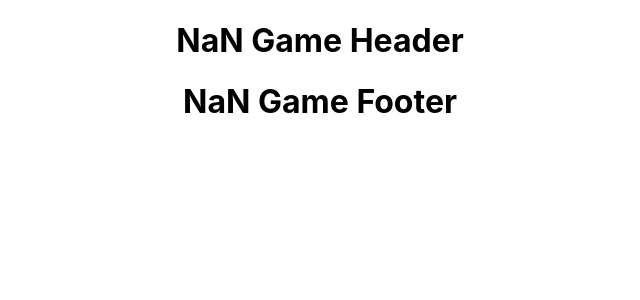
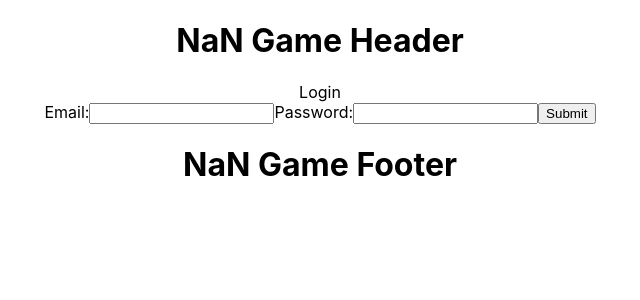
Before and after one commit to Ramprasad-R/nan-game-client, a React (Create React App) app: page /login in a window 1280 px wide. Shown: the top 300 px of the page, without its empty margins (320-960 px from the left). Built offline with nearby package versions, Linux system fonts and the light colour scheme; the HTML template or start-up script is replaced by a standard one.

Commit message:
Added route to login page, created login container and lifted state from user form to login

```diff
--- a/src/App.js
+++ b/src/App.js
@@ -3,6 +3,7 @@ import "./App.css";
 import { BrowserRouter, Route } from "react-router-dom";
 import Home from "./components/Home";
 import Signup from "./components/Signup";
+import Login from "./components/Login";
 
 function App() {
   return (
@@ -11,6 +12,7 @@ function App() {
       <BrowserRouter>
         <Route exact path="/" component={Home} />
         <Route exact path="/signup" component={Signup} />
+        <Route exact path="/login" component={Login} />
       </BrowserRouter>
       <h1>NaN Game Footer</h1>
     </div>
--- a/src/components/Home.js
+++ b/src/components/Home.js
@@ -4,8 +4,10 @@ import { Link } from "react-router-dom";
 function Home() {
   return (
     <div>
-      <input type="button" value="Login" />
-      <Link to="/signup" >
+      <Link to="/login">
+        <input type="button" value="Login" />
+      </Link>
+      <Link to="/signup">
         <input type="button" value="SignUp" />
       </Link>
     </div>
--- /dev/null
+++ b/src/components/Login/index.js
@@ -0,0 +1,28 @@
+import React, { useState } from "react";
+import UserForm from "../UserForm";
+function Login() {
+  const [userLoginData, setUserLoginData] = useState({
+    email: "",
+    password: ""
+  });
+  const handleChange = event => {
+    const { name, value } = event.target;
+    setUserLoginData(previousValue => ({ ...previousValue, [name]: value }));
+  };
+  const handleSubmit = event => {
+    event.preventDefault();
+    console.log("Form Submitted");
+  };
+  return (
+    <div>
+      <UserForm
+        text={"Login"}
+        handleSubmit={handleSubmit}
+        handleChange={handleChange}
+        values={userLoginData}
+      />
+    </div>
+  );
+}
+
+export default Login;
--- a/src/components/UserForm/index.js
+++ b/src/components/UserForm/index.js
@@ -1,6 +1,6 @@
 import React from "react";
 
-const Form = props => {
+const UserForm = props => {
   return (
     <div>
       {props.text}
@@ -19,10 +19,10 @@ const Form = props => {
           name="password"
           value={props.values.password}
         />
-        <input type="submit" value="Submit"/>
+        <input type="submit" value="Submit" />
       </form>
     </div>
   );
 };
 
-export default Form;
+export default UserForm;
```
